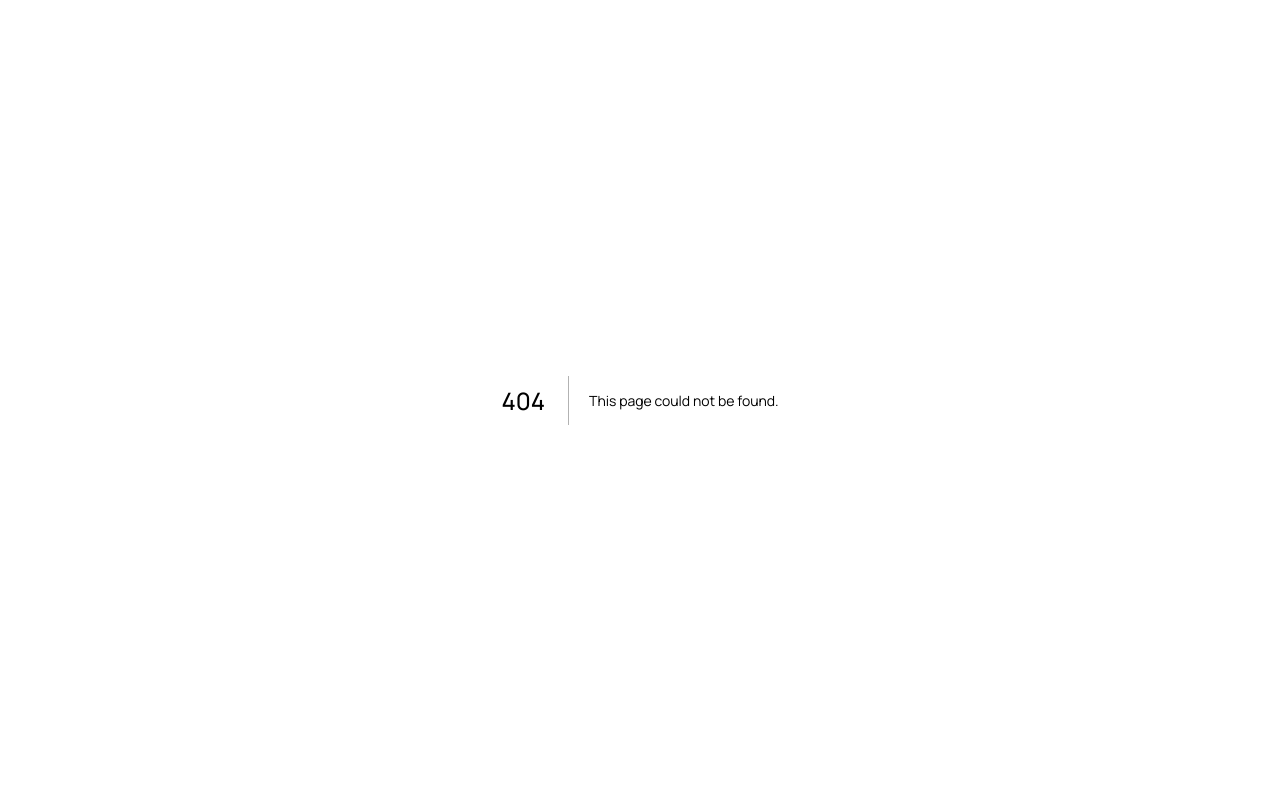
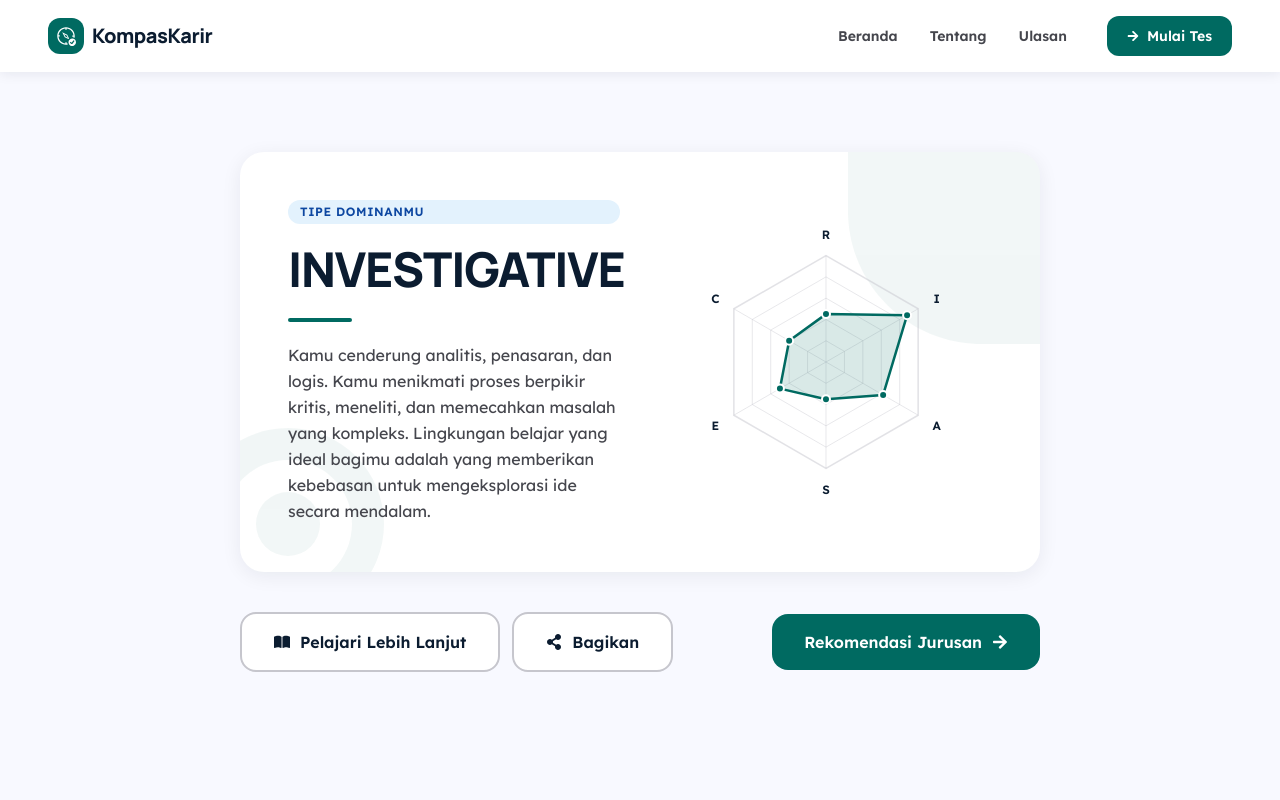
Before and after one commit to SirGhazian/KompasKarir, a Next.js app: page /hasil in a window 1280 px wide. Before the commit this address had no page. Shown: the top 800 px of the page. Built offline with nearby package versions, Linux system fonts and the light colour scheme.

Commit message:
add halaman hasil tes dengan radar chart

```diff
--- /dev/null
+++ b/app/hasil/page.tsx
@@ -0,0 +1,102 @@
+"use client";
+
+import Navbar from "@/components/layout/Navbar";
+import Footer from "@/components/layout/Footer";
+import Badge from "@/components/ui/Badge";
+import Button from "@/components/ui/Button";
+import RadarChart from "@/components/ui/RadarChart";
+import { MixSquareCircleQuarter, CircleInCircle } from "@/components/ui/shape";
+import { FaShareAlt, FaArrowRight } from "react-icons/fa";
+import { FaBookOpen } from "react-icons/fa6";
+
+// --- data dummy hasil tes ---
+const hasilDummy = {
+  tipeDominan: "Investigative",
+  huruf: "I",
+  deskripsi:
+    "Kamu cenderung analitis, penasaran, dan logis. Kamu menikmati proses berpikir kritis, meneliti, dan memecahkan masalah yang kompleks. Lingkungan belajar yang ideal bagimu adalah yang memberikan kebebasan untuk mengeksplorasi ide secara mendalam.",
+  skor: {
+    R: 45,
+    I: 88,
+    A: 62,
+    S: 35,
+    E: 50,
+    C: 40,
+  },
+};
+
+// --- halaman hasil tes ---
+export default function HasilPage() {
+  const { tipeDominan, deskripsi, skor } = hasilDummy;
+  const dataChart = [skor.R, skor.I, skor.A, skor.S, skor.E, skor.C];
+
+  return (
+    <>
+      <Navbar />
+
+      <main className="min-h-screen bg-[#f8f9ff] py-8 md:py-20">
+        <div className="mx-auto max-w-4xl px-6 md:px-12">
+          {/* --- card utama --- */}
+          <div className="relative overflow-hidden rounded-3xl bg-white p-8 shadow-card md:p-12">
+            {/* dekorasi */}
+            <MixSquareCircleQuarter
+              className="absolute -right-16 -top-16 h-64 w-64 opacity-5"
+              color="var(--color-secondary)"
+            />
+            <CircleInCircle
+              className="absolute -left-12 -bottom-12 h-48 w-48 opacity-5"
+              color="var(--color-secondary)"
+            />
+
+            <div className="relative z-10 grid grid-cols-1 gap-10 md:grid-cols-2 md:items-center">
+              {/* kolom kiri tipe dominan */}
+              <div className="flex flex-col">
+                <Badge variant="category" colorClass="bg-[#e3f2fd] text-[#0d47a1]" className="mb-4">
+                  Tipe Dominanmu
+                </Badge>
+
+                <h2 className="text-4xl font-extrabold tracking-tight text-[#0b1c30] md:text-5xl font-headline uppercase">
+                  {tipeDominan}
+                </h2>
+
+                {/* divider */}
+                <div className="my-5 h-1 w-16 rounded-full bg-secondary" />
+
+                <p className="text-base leading-relaxed text-[#45464d] font-sans">{deskripsi}</p>
+              </div>
+
+              {/* kolom kanan radar chart */}
+              <div className="flex items-center justify-center">
+                <RadarChart data={dataChart} size={280} color="#006a61" className="max-w-full" />
+              </div>
+            </div>
+          </div>
+
+          {/* --- tombol --- */}
+          <div className="mt-10 flex flex-col items-center justify-between gap-4 sm:flex-row">
+            {/* kiri */}
+            <div className="flex flex-col gap-3 sm:flex-row">
+              <Button href="/hasil/detail" variant="secondary" size="md">
+                <FaBookOpen size={16} />
+                Pelajari Lebih Lanjut
+              </Button>
+              <Button href="#" variant="secondary" size="md">
+                <FaShareAlt size={16} />
+                Bagikan
+              </Button>
+            </div>
+            {/* kanan */}
+            <div>
+              <Button href="/hasil/rekomendasi" variant="primary" size="md">
+                Rekomendasi Jurusan
+                <FaArrowRight size={16} />
+              </Button>
+            </div>
+          </div>
+        </div>
+      </main>
+
+      <Footer />
+    </>
+  );
+}
```
